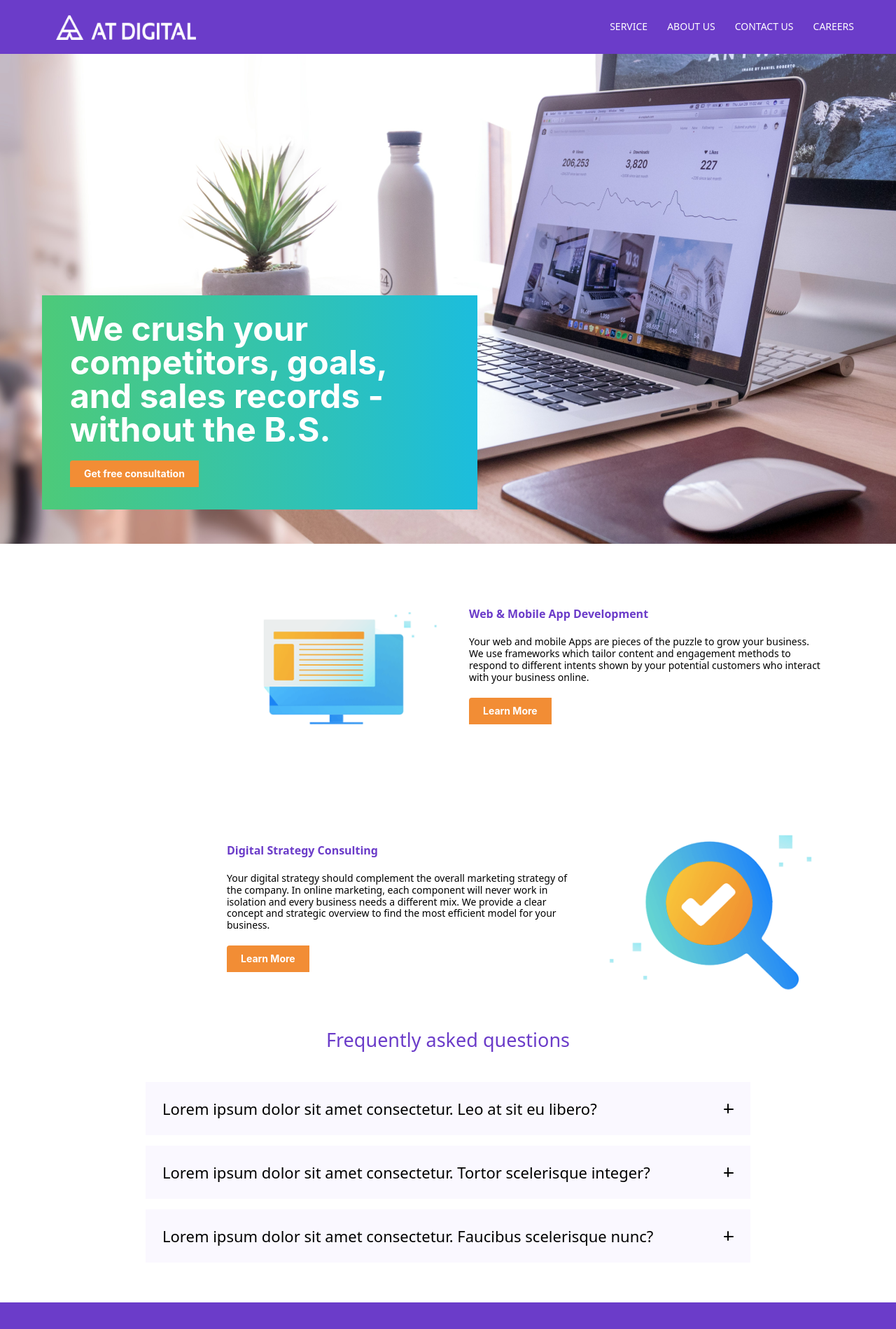
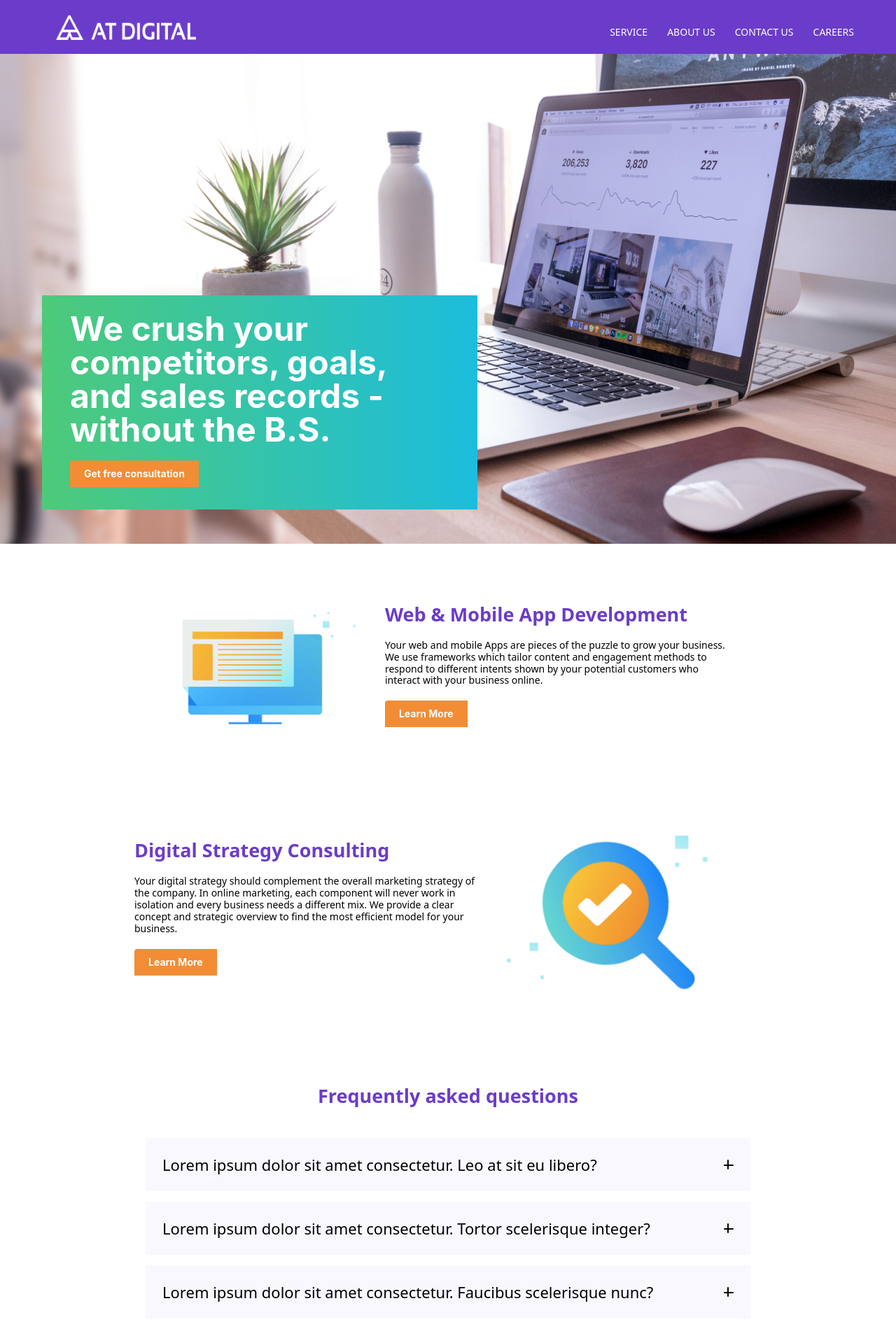
Before and after one commit to TuanFaied/Front-end-Dev-Assessment, a React (Create React App) app in the folder frontendDev_ass/: page / in a window 1280 px wide. Shown: the top 1899 px of the page at 70% size. Built offline with nearby package versions, Linux system fonts and the light colour scheme.

Commit message:
change style

```diff
--- a/frontendDev_ass/src/App.js
+++ b/frontendDev_ass/src/App.js
@@ -11,9 +11,9 @@ function App() {
 
 
   return (
-    <><div style={{ height: "77px" }}>
+    <>
       <Header />
-    </div>
+
     <HeroSection/>
     <Body/>
     <Footer /></>
--- a/frontendDev_ass/src/components/FAQ.js
+++ b/frontendDev_ass/src/components/FAQ.js
@@ -3,7 +3,7 @@ import Accordion from "./Accordion";
 
 const FAQ = () => {
   return (
-    <div className="p-4  rounded-lg">
+    <div className="p-4  overflow-auto  rounded-lg">
       <Accordion
         title="Lorem ipsum dolor sit amet consectetur. Leo at sit eu libero?"
         answer="Lorem ipsum dolor sit amet consectetur. Faucibus commodo suscipit id ipsum. Elementum ultrices nulla faucibus odio est sed aliquam. Sapien massa morbi risus sagittis tortor integer."
--- a/frontendDev_ass/src/components/Info.js
+++ b/frontendDev_ass/src/components/Info.js
@@ -3,7 +3,8 @@ import Custombutton from './custombutton'
 
 const Info = ({ text1,texth,text2,imag,reverse }) => {
   return (
-    <div className={`flex sm:flex sm:items-center flex-col lg:mx-[188px] md:mx-[152px] lg:mb-[80px] lg:w-[1064px] lg:h-[414px] md:w-[896px] md:h-[346px] sm:w-[688px] sm:h-[275px] h-[572.8px] w-[335px]
+    <div className={`flex sm:flex sm:items-center flex-col pl-[20px] sm:pl-[40px]
+     lg:mx-[188px] md:mx-[152px] lg:mb-[80px] lg:w-[1064px] lg:h-[414px] md:w-[896px] md:h-[346px] sm:w-[688px] sm:h-[275px] h-[572.8px] w-[335px]
     ${reverse ? 'sm:flex-row-reverse' : 'sm:flex-row'}`}
                      >
       <div className=" overflow-hidden">
@@ -15,7 +16,7 @@ const Info = ({ text1,texth,text2,imag,reverse }) => {
       </div>
 
         <div className={`lg:w-[542px] md:w-[530px] sm:w-[393px] w-[335px] ${reverse ? "lg:pr-[108px] md:pr-[20px]":"lg:pl-[108px] md:pl-[20px]"} `} >
-          <h1 className=" font-bold text-PrimaryColor">{texth}</h1>
+          <h1 className=" font-semibold text-tx8 text-PrimaryColor">{texth}</h1>
           <p className="mt-5 text-tx ">{text1}</p>
           <div className='mt-5'>
           <Custombutton text={text2} />
--- a/frontendDev_ass/src/components/body.js
+++ b/frontendDev_ass/src/components/body.js
@@ -6,7 +6,7 @@ import FAQ from './FAQ'
 function body() {
   return (
     <>
-    <div className='lg:px-[188px] md:px-[152px] sm:px-[40px] px-[20px]'>
+    <div className=''>
     <CardInfo
      text2="Learn More" text1="Your web and mobile Apps are pieces of the puzzle to grow your business. We use frameworks which tailor content and engagement methods to respond to different intents shown by your potential customers who interact with your business online."
               texth="Web & Mobile App Development" imag={Image2} reverse={false}
@@ -15,9 +15,9 @@ function body() {
               texth="Digital Strategy Consulting" imag={Image1} reverse={true}
     />
     </div>
-    <div className="flex justify-center items-center ">
+    <div className="flex justify-center items-center md:mb-[80px]  sm:mb-[68px] pt-[60px] md:pt-[80px] ">
       <div className="lg:w-[864px] lg:h-[392px] md:w-[896px] md:h-[392px] sm:w-[686px] sm:h-[506px] w-[334px] h-[769px]">
-      <p className='text-tx8 flex justify-center items-center text-PrimaryColor pb-7' >
+      <p className='text-tx8 flex justify-center font-semibold items-center text-PrimaryColor pb-7' >
       Frequently asked questions
       </p>
         <FAQ />
--- a/frontendDev_ass/src/components/header.js
+++ b/frontendDev_ass/src/components/header.js
@@ -46,11 +46,11 @@ function Header() {
           </div>
 
           <ul
-            className={`sm:flex sm:items-center z-auto absolute sm:static left-0 top-0 transition-transform duration-500
-                ${isMenuOpen ? 'w-full h-full top-[77px] opacity-100' : 'top-[-400px] opacity-100 '}
+            className={`sm:flex sm:items-center z-10 absolute sm:static left-0 top-0 transition-transform duration-500
+                ${isMenuOpen ? 'h-screen w-screen top-[77px] opacity-100' : 'top-[-400px] opacity-100 '}
                 ${windowWidth < screensize ? 'bg-white px-7' : 'bg-PrimaryColor  justify-end'} `}
           >
-            <div className="flex flex-col sm:flex-row sm:space-x-7 justify-center items-center h-full space-y-8 sm:space-y-0">
+            <div className="flex flex-col sm:flex-row sm:space-x-7 pt-[16px] h-full space-y-8 sm:space-y-0">
             {[ 'SERVICE', 'ABOUT US', 'CONTACT US', "CAREERS"].map((item) => (
               <li
                 key={item}
```
